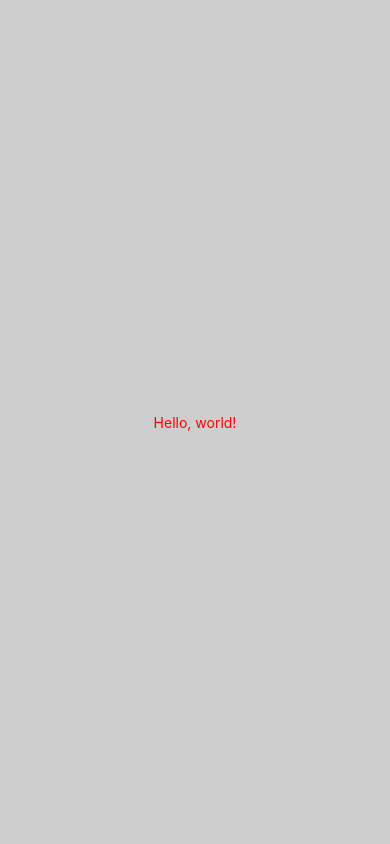
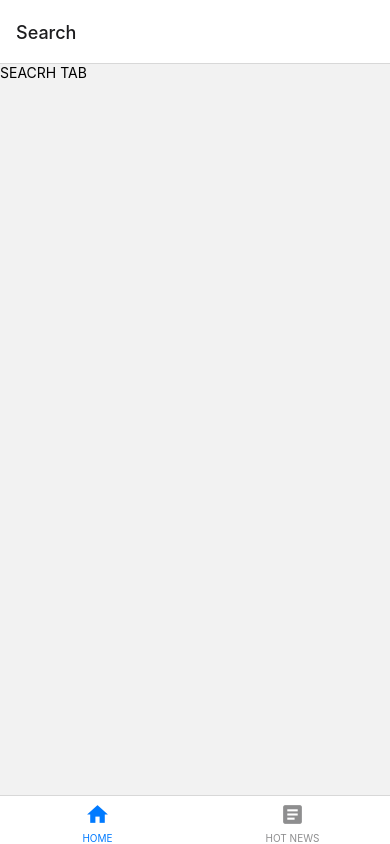
Before and after one commit to romulomelendez/fact-checker-app-Mobile, a React Native app: screen / in a window 390 px wide. Built offline with nearby package versions, Linux system fonts and the light colour scheme.

Commit message:
create tab navigation

```diff
--- a/App.tsx
+++ b/App.tsx
@@ -1,14 +1,13 @@
-import { StatusBar } from 'expo-status-bar'
+import { NavigationContainer } from '@react-navigation/native'
 
-import { Container, Texto } from './styles'
+import { TabRoutes } from './src/routes'
 
-const App: React.FC = () => {
-  return (
-    <Container>
-      <Texto>Hello, world!</Texto>
-      <StatusBar style="auto" />
-    </Container>
-  )
-}
+const App: React.FC = () => (
+
+  <NavigationContainer>
+    <TabRoutes />
+  </NavigationContainer>
+
+)
 
 export default App
--- /dev/null
+++ b/src/routes/index.tsx
@@ -0,0 +1,44 @@
+import { createBottomTabNavigator } from '@react-navigation/bottom-tabs'
+import { MaterialIcons } from '@expo/vector-icons'
+
+import { SearchTab } from '../screens/SearchTab'
+import { HotNewsTab } from '../screens/HotNewsTab'
+
+const { Screen, Navigator } = createBottomTabNavigator()
+
+export const TabRoutes = () => (
+
+    <Navigator>
+        <Screen
+            name="Search"
+            component={ SearchTab }
+            options={{
+                tabBarLabel: 'HOME',
+                tabBarIcon: ({ color, size }) => (
+                    <MaterialIcons
+                      name="home"
+                      color={color}
+                      size={size}
+                    />
+                )
+            }}
+        />
+        <Screen
+            name="HotNews"
+            component={ HotNewsTab }
+            options={{
+                tabBarLabel: 'HOT NEWS',
+                tabBarIcon: ({ color, size }) => (
+                    <MaterialIcons
+                      name="article"
+                      color={color}
+                      size={size}
+                    />
+                )
+            }}
+        />
+    </Navigator>
+
+)
+
+// export default TabRoutes
--- /dev/null
+++ b/src/screens/HotNewsTab/index.tsx
@@ -0,0 +1,3 @@
+import { Text } from 'react-native'
+
+export const HotNewsTab: React.FC = () => <Text>Hot News Tab</Text>
--- /dev/null
+++ b/src/screens/SearchTab/index.tsx
@@ -0,0 +1,3 @@
+import { Text } from 'react-native'
+
+export const SearchTab: React.FC = () => <Text>SEACRH TAB</Text>
```
Also changed, not shown: package.json (+9 -0 lines), 1 other file (tests, documents, lock files or other folders).
